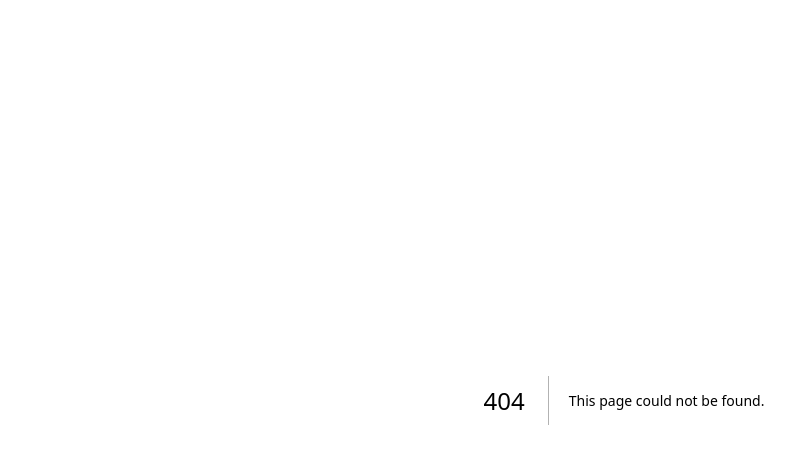
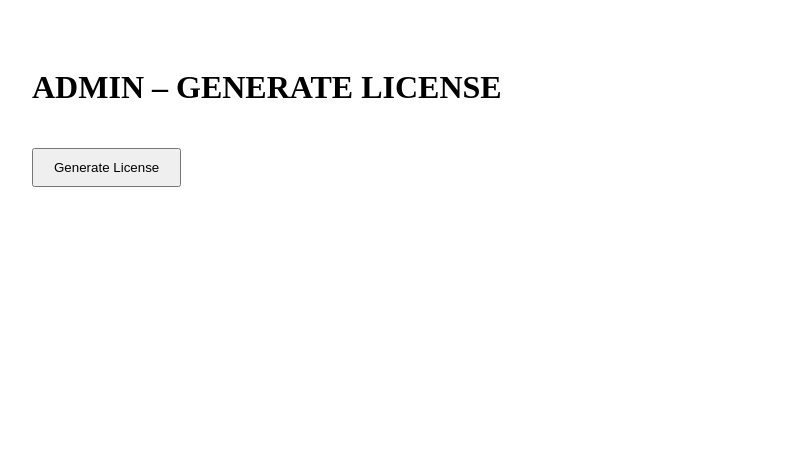
Before and after one commit to wonderwall-web/Wonderwal-video-app, a Next.js app: page /admin in a window 1280 px wide. Before the commit this address had no page. Shown: the top 464 px of the page, without its empty margins (16-811 px from the left). Built offline with nearby package versions, Linux system fonts and the light colour scheme.

Commit message:
add admin license generator page

```diff
--- /dev/null
+++ b/app/admin/page.tsx
@@ -0,0 +1,51 @@
+"use client"
+
+import { useState } from "react"
+
+export default function AdminPage() {
+  const [license, setLicense] = useState("")
+  const [loading, setLoading] = useState(false)
+
+  const generate = async () => {
+    setLoading(true)
+    const res = await fetch("/api/license/create", {
+      method: "POST"
+    })
+    const data = await res.json()
+    setLicense(data.license)
+    setLoading(false)
+  }
+
+  return (
+    <main style={{ padding: 40 }}>
+      <h1>ADMIN – GENERATE LICENSE</h1>
+
+      <button
+        onClick={generate}
+        disabled={loading}
+        style={{
+          marginTop: 20,
+          padding: "10px 20px",
+          cursor: "pointer"
+        }}
+      >
+        {loading ? "Generating..." : "Generate License"}
+      </button>
+
+      {license && (
+        <div style={{ marginTop: 20 }}>
+          <strong>LICENSE:</strong>
+          <pre
+            style={{
+              marginTop: 10,
+              padding: 10,
+              background: "#eee"
+            }}
+          >
+            {license}
+          </pre>
+        </div>
+      )}
+    </main>
+  )
+}
```
